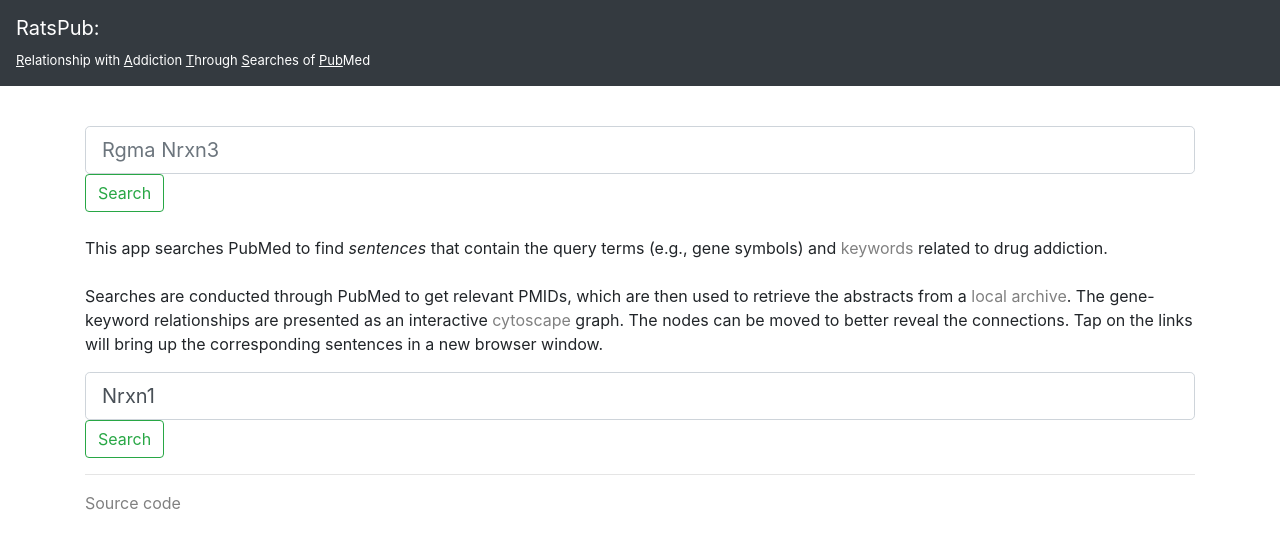
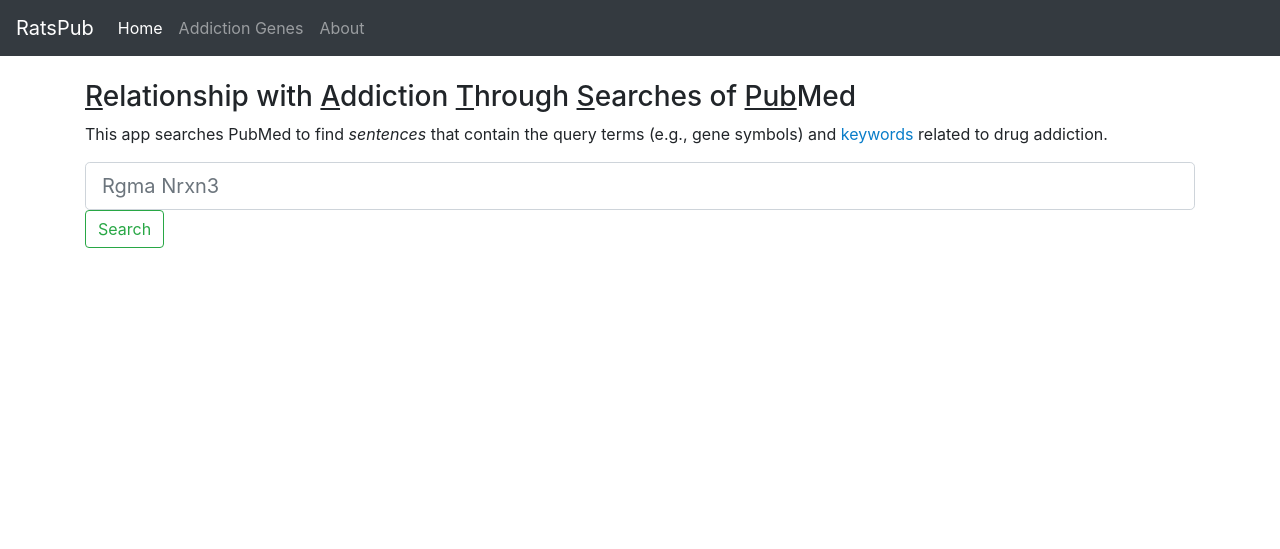
Before and after one commit to chen42/RatsPub, a Flask app: page / in a window 1280 px wide. Shown: the top 549 px of the page. Run offline with Flask 2, Linux system fonts and the light colour scheme; some libraries are stand-ins or nearby versions.

Commit message:
reorg page layout

```diff
--- a/server.py
+++ b/server.py
@@ -13,6 +13,12 @@ app.config['SECRET_KEY'] = '#DtfrL98G5t1dC*4'
 @app.route("/")
 def root():
     return render_template('index.html')
+
+@app.route("/about")
+def about():
+    return render_template('about.html')
+
+
 
 @app.route('/progress')
 def progress():
--- a/static/style.css
+++ b/static/style.css
@@ -7,20 +7,20 @@
 
 
 a:link {
-    color:grey ;
+    color: #097DC9;
 }
 
 /* A link that has been visited */
 a:visited {
-    color: grey;
+    color: #097DC9;
 }
 
 /* A link that is hovered on */
 a:hover {
-    color: blue;
+    color: #097DC9;
 }
 
 /* A link that is selected */
 a:active {
-    color: blue;
+    color: #097DC9;
 }
--- a/templates/index.html
+++ b/templates/index.html
@@ -1,25 +1,17 @@
 {% extends "layout.html" %}
 {% block content %}
-<p>
+{{ message | safe }}
+
+<h3> <u>R</u>elationship  with <u>A</u>ddiction <u>T</u>hrough <u>S</u>earches of <u>Pub</u>Med </span></a>
+</h3>
+
+
+	This app searches PubMed to find <i>sentences</i> that contain the query terms (e.g., gene symbols) and  <a href="https://github.com/chen42/RatsPub/blob/master/ratspub.py#L95-L129">keywords</a> related to drug addiction.
 <br>
-{{ message | safe }}
+	<p>
     <form action="/progress">
       <input name="query" class="form-control form-control-lg" type="search" placeholder="Rgma Nrxn3" aria-label="search" value="">
       <button class="btn btn-outline-success my-2 my-sm-0" type="submit">Search</button>
     </form>
-	<br>
-	This app searches PubMed to find <i>sentences</i> that contain the query terms (e.g., gene symbols) and  <a href="https://github.com/chen42/RatsPub/blob/master/ratspub.py#L95-L129">keywords</a> related to drug addiction.
-	<p>
-<br>
-Searches are conducted through PubMed to get relevant PMIDs, which are then used to retrieve the abstracts from a <a href="https://dataguide.nlm.nih.gov/edirect/archive.html">local archive</a>. The gene-keyword relationships are presented as an interactive <a href="https://js.cytoscape.org" >cytoscape</a> graph. The nodes can be moved to better reveal the connections.  Tap on the links will bring up the corresponding sentences in a new browser window.
-<p>
-
-    <form action="/gene_gene">
-      <input name="gene" class="form-control form-control-lg" type="search" placeholder="Rgma Nrxn3" aria-label="search" value="Nrxn1">
-      <button class="btn btn-outline-success my-2 my-sm-0" type="submit">Search</button>
-    </form>
-
-<hr>
-<a href="https://github.com/chen42/ratspub"> Source code </a>
 
 {% endblock %}
--- a/templates/layout.html
+++ b/templates/layout.html
@@ -13,12 +13,29 @@
 </head>
 <body>
 
-	<nav class="navbar navbar-expand-lg navbar-dark bg-dark">
-	<a class="navbar-brand" href="/">RatsPub:</br> <span style="font-size:small"> <u>R</u>elationship  with <u>A</u>ddiction <u>T</u>hrough <u>S</u>earches of <u>Pub</u>Med </span></a>
-  	<button class="navbar-toggler" type="button" data-toggle="collapse" data-target="#navbarSupportedContent" aria-controls="navbarSupportedContent" aria-expanded="false" aria-label="Toggle navigation">
+<nav class="navbar navbar-expand-lg navbar-dark bg-dark">
+  <a class="navbar-brand" href="/">RatsPub</a>
+  <button class="navbar-toggler" type="button" data-toggle="collapse" data-target="#navbarSupportedContent" aria-controls="navbarSupportedContent" aria-expanded="false" aria-label="Toggle navigation">
     <span class="navbar-toggler-icon"></span>
   </button>
+
+  <div class="collapse navbar-collapse" id="navbarSupportedContent">
+    <ul class="navbar-nav mr-auto">
+      <li class="nav-item active">
+        <a class="nav-link" href="/">Home <span class="sr-only">(current)</span></a>
+      </li>
+      <li class="nav-item">
+        <a class="nav-link" href="/allTopGenes">Addiction Genes</a>
+      </li>
+      <li class="nav-item">
+        <a class="nav-link" href="/about">About</a>
+      </li>
+
+    </ul>
+  </div>
 </nav>
+
+<br>
 
 	<div class="container">
 	{% block content %}{% endblock %}
--- a/templates/topAddictionGene.html
+++ b/templates/topAddictionGene.html
@@ -1,8 +1,13 @@
 {% extends "layout.html" %}
 {% block content %}
 
+<h3> Top 150 addiction related genes </h3>
 
+<br>
+These genes are ranked by the number of PubMed abstracts that contain the name of the gene and one or more addiction related keyword.
+<hr>
 
+<ol>
 
 <li><a href="/showTopGene?topGene=FOS">FOS</a><br>
 <li><a href="/showTopGene?topGene=BDNF">BDNF</a><br>
@@ -154,5 +159,6 @@
 <li><a href="/showTopGene?topGene=GRM7">GRM7</a><br>
 <li><a href="/showTopGene?topGene=GRIA2">GRIA2</a><br>
 <li><a href="/showTopGene?topGene=DNMT1">DNMT1</a><br>
+</ol>
 
 {% endblock %}
```
